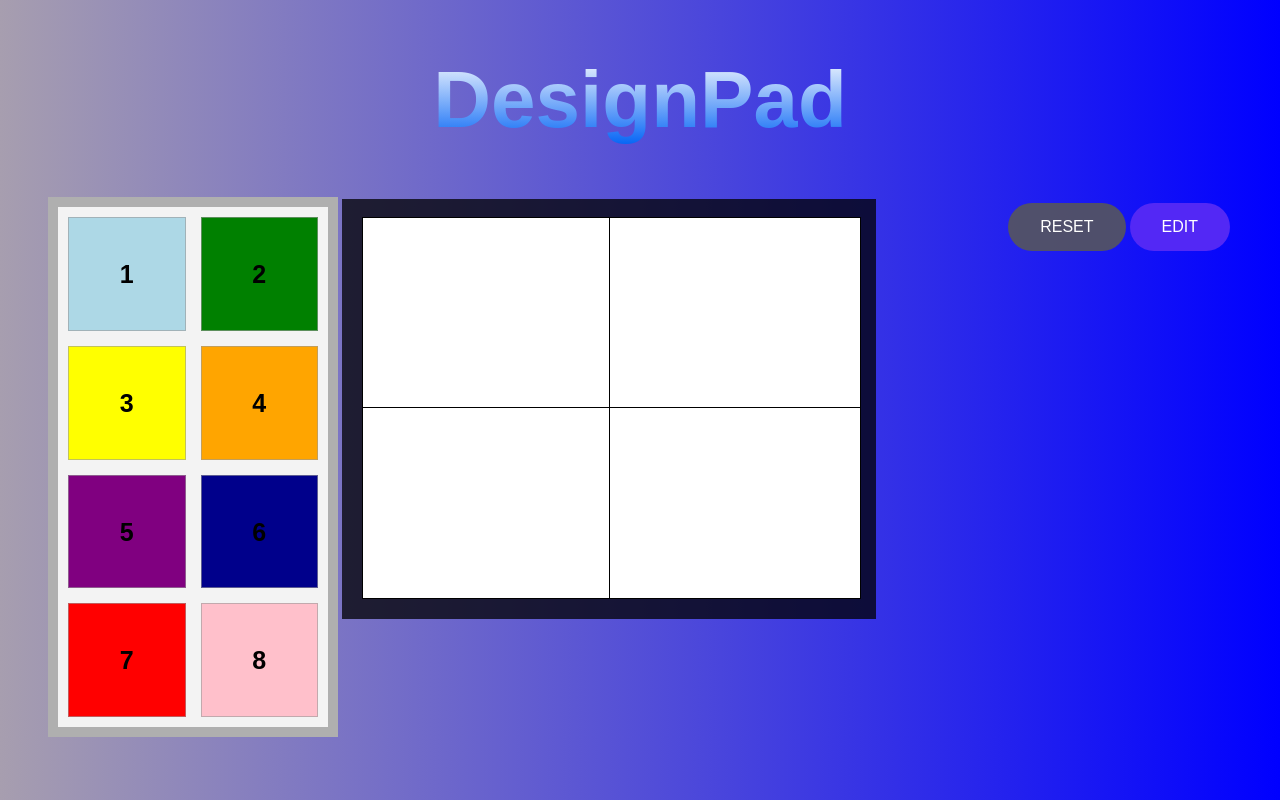
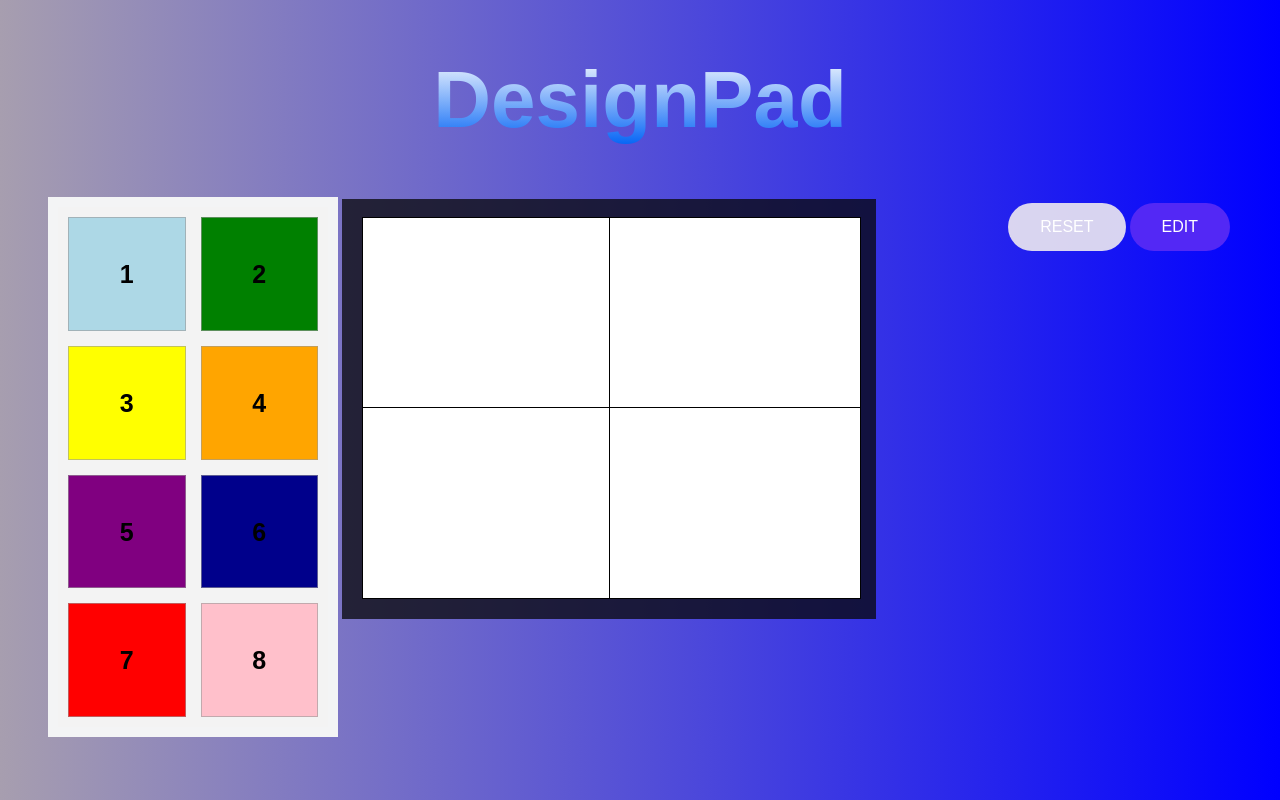
Before and after one commit to 464squad/design-pad, a React (Create React App) app: page / in a window 1280 px wide. Both pictures are taken after a click on the button "EDIT". Built offline with nearby package versions, Linux system fonts and the light colour scheme.

Commit message:
last version

```diff
--- a/src/components/style.css
+++ b/src/components/style.css
@@ -6,10 +6,7 @@
     font-size: 40px;
     height: 100%;
     margin: auto 3rem;
-  }
-  .padTitle{
-
-  }
+}
 
   .board {
     font-size: bold;
@@ -20,7 +17,7 @@
     position: fixed;
     margin-left: 23%;
     align-items: center;
-    border: 20px solid rgba(0, 0, 0, 0.75);
+    border: 20px solid rgba(7, 7, 7, 0.75);
   }
   .squareColorChanged {
     background: rgb(255, 255, 255);
@@ -67,7 +64,7 @@
 
 .pad-box {
   background: rgb(243, 243, 243);
-  border: 10px solid rgba(46, 47, 48, 0.35);
+  border: 10px solid rgba(240, 243, 247, 0.35);
   float: left;
   display: grid;
   grid-template-columns: 1fr 1fr;
@@ -97,7 +94,7 @@
   .button {
     float: right;
     text-transform: uppercase;
-    background-color: #585858de;
+    background-color: #f5f0f0de;
     border: none;
     border-radius: 100px;
     color: white;
```
